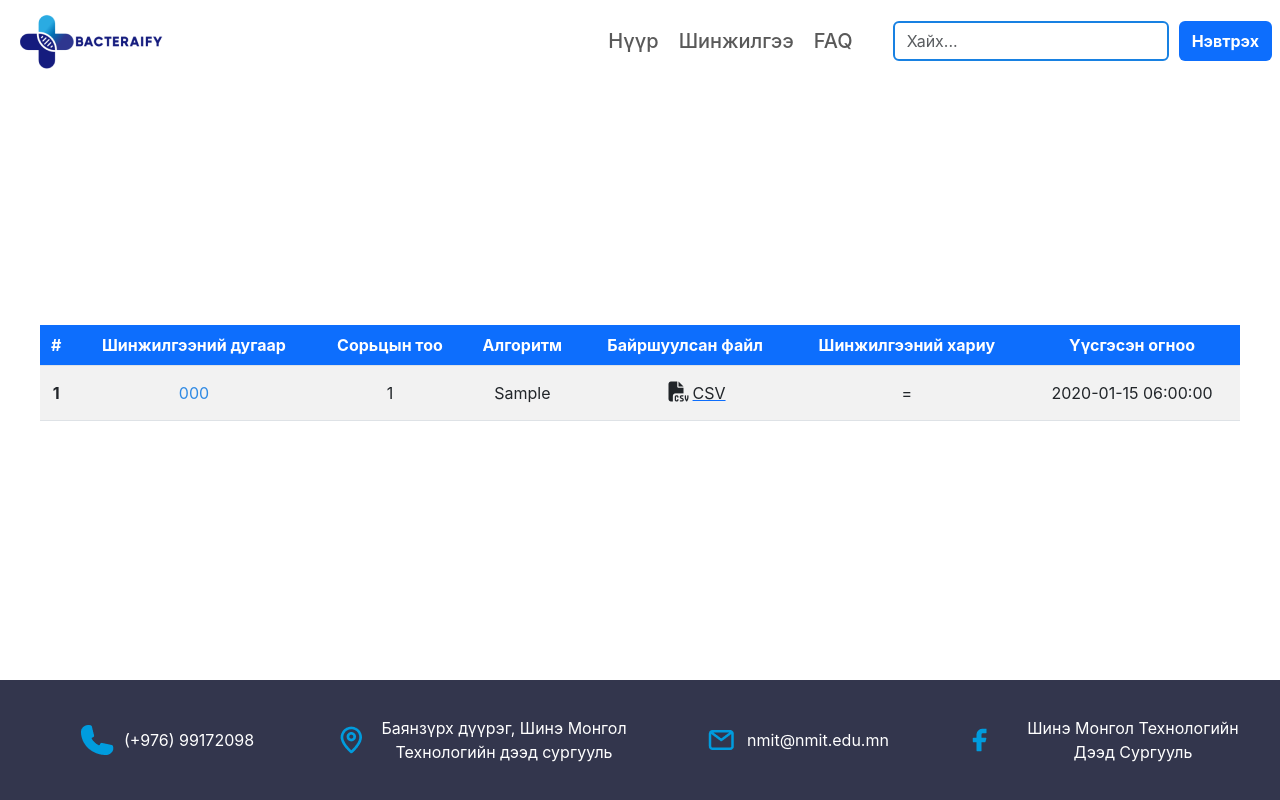
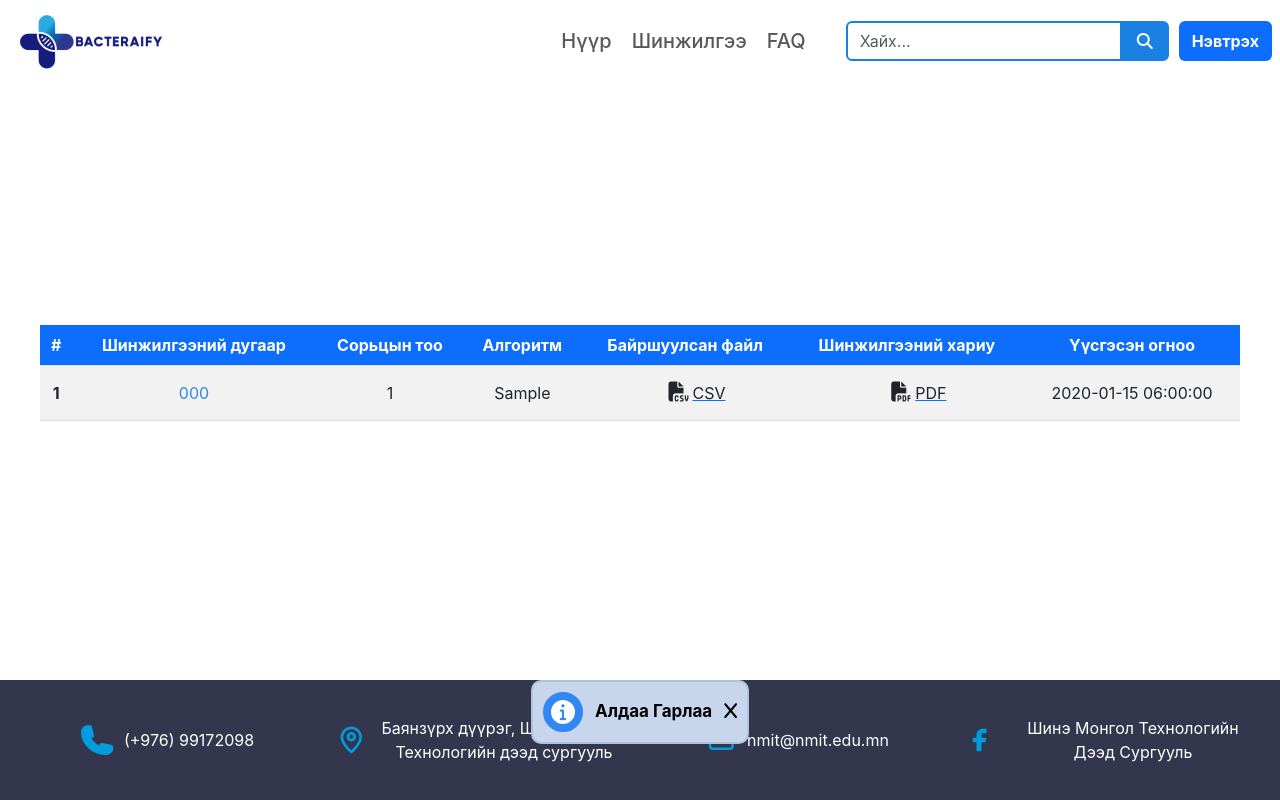
Before and after one commit to nrnbt/bacteraify, a Django app: page /surveys/ in a window 1280 px wide. Run offline with Django 4.2, Linux system fonts and the light colour scheme; a user stored in the database is signed in; tables that the repository leaves empty hold one stand-in row (values such as "Sample post"); one stand-in notice (Sample message) is shown; parts of the project's set-up code (start-up, migrations or seed data) failed here and were passed over; some libraries are stand-ins or nearby versions.

Commit message:
organized toaster and profile ui

```diff
--- a/core/static/css/navbar.css
+++ b/core/static/css/navbar.css
@@ -8,6 +8,31 @@
   border: 2px solid #1881E2;
   /* width: 200px; */
   width: 100%;
+}
+
+.search-input:focus {
+  outline: none !important;
+}
+
+.search-btn:active {
+  outline-color: red !important;
+}
+
+.search-btn:focus, .btn:active {
+  outline: none !important;
+  box-shadow: none !important;
+}
+
+.search-btn {
+  padding: 0px !important;
+  background-color: #1881E2 !important;
+  border: 2px solid #1881E2;
+}
+
+.search-btn .input-group-text {
+  background-color: #1881E2 !important;
+  border: 2px solid #1881E2;
+  color: white;
 }
 
 .container-fluid {
--- a/core/static/css/toaster.css
+++ b/core/static/css/toaster.css
@@ -1,8 +1,7 @@
 .toaster {
-  visibility: hidden; /* Initially hidden */
+  visibility: visible;
   min-width: 250px;
   margin-left: -125px;
-  color: white;
   text-align: center;
   border-radius: 2px;
   padding: 16px;
@@ -13,17 +12,60 @@
 }
 
 .error {
-  background-color: red;
+  display: flex;
+  justify-content: space-between;
+  align-items: center;
+  background-color: #f0bca9;
+  border: 2px solid #dd927d;
+  border-radius: 10px;
+  padding: 10px;
   height: 100%;
+  margin-bottom: 10px;
   width: 100%;
   font-size: 17px;
+  color: black;
 }
 
-.info {
-  background-color: blue;
+.close-btn {
+  cursor: pointer;
+  color: black;
+}
+
+.error-icon-container {
+  border: 8px solid #ff4e57;
+  color: #ff4e57;
+  height: 40px;
+  width: 40px;
+  border-radius: 1000px;
+  background-color: white;
+  justify-content: center;
+  align-items: center;
+}
+
+.info-toast {
+  display: flex;
+  justify-content: space-between;
+  align-items: center;
+  background-color: #c7d6ec;
+  border: 2px solid #afc3df;
+  border-radius: 10px;
+  padding: 10px;
   height: 100%;
+  margin-bottom: 10px;
   width: 100%;
   font-size: 17px;
+  color: black;
+}
+
+.info-icon-container {
+  border: 8px solid #3188f2;
+  color: #3188f2;
+  height: 40px;
+  width: 40px;
+  border-radius: 1000px;
+  background-color: white;
+  justify-content: center;
+  align-items: center;
 }
 
 /* Show the toaster */
--- a/core/static/js/download-survey-result.js
+++ b/core/static/js/download-survey-result.js
@@ -4,7 +4,6 @@ const downloadPdf = (surveyId) => {
   const currentLocation = window.location.href
   const url = new URL('download-result', currentLocation)
 
-  let fetchUrl
   if (test) {
     const idx = '{{ index }}'
     url.pathname = `/test/download/?result=${idx}`
@@ -76,5 +75,6 @@ const generatePDF = (htmlContent) => {
     btn = document.getElementById('loadingButton')
     btn.classList.remove('loading')
     pdf.save(surveyNumber + '.pdf')
+    hiddenContainer.style.display = 'none'
   })
 }
--- a/core/templates/components/navbar.html
+++ b/core/templates/components/navbar.html
@@ -25,8 +25,13 @@
     </li>
   </ul>
   <div class="flex gap-10 search-container">
-    <form class="flex w-full" for="search">
+    <form class="flex w-full input-group" for="search">
       <input class="form-control search-input" type="search" placeholder="Хайх...">
+      <button class="input-group-append btn search-btn">
+        <span class="input-group-text">
+          <i class="fa-solid fa-magnifying-glass"></i>
+        </span>
+      </button>
     </form>
     {% if user.is_authenticated and not user.is_superuser %}
     <div class="dropdown">
@@ -34,10 +39,23 @@
         <i class="fa-solid fa-user"></i>
       </button>
       <div class="dropdown-content">
-        <h3 class="border-b">{{ user.email }}</h3>
-        <a class="border-b" href="{% url 'surveys' %}">Шинжилгээний түүх</a>
-        <a class="border-b" href="{% url 'search-survey' %}">Шинжилгээ хайх</a>
-        <a href="{% url 'logout' %}">Гарах</a>
+        <div class="profile">
+          {{ user.username }}
+          <div class="email">{{ user.email }}</div>
+        </div>
+        <hr class="solid divider">
+        <a dropdown-item" href="{% url 'surveys' %}">
+          <i class="fa-solid fa-clock-rotate-left"></i>
+          <div>Шинжилгээний түүх</div>
+        </a>
+        <a href="{% url 'search-survey' %}">
+          <i class="fa-solid fa-magnifying-glass"></i>
+          <div>Шинжилгээ хайх</div>
+        </a>
+        <a class="dropdown-item" href="{% url 'logout' %}">
+          <i class="fa-solid fa-right-from-bracket"></i>
+          <div>Гарах</div>
+        </a>
       </div>
     </div>
     {% else %}
--- a/core/templates/components/surveys-table.html
+++ b/core/templates/components/surveys-table.html
@@ -37,9 +37,9 @@
             {% endif %}
           </td>
           <td class="text-center text-dark align-middle">
-            {% if survey.resultFileName %}
-              <button class="btn btn-link mb-0 px-0 ms-4">
-                <a class="text-dark"  href="#" onclick="downloadPdf('{{ survey.id|urlencode }}')">
+            {% if survey.cnnPredFileName or survey.svmPredFileName or survey.rnnPredFileName %}
+              <button id="loadingButton"  class="btn btn-link mb-0 px-0 ms-4" onclick="downloadPdf('{{ survey.id|urlencode }}')">
+                <a class="text-dark"  href="#">
                   <i class="fas fa-file-pdf text-lg me-1"></i>PDF
                 </a>
               </button>
--- a/core/templates/components/toaster.html
+++ b/core/templates/components/toaster.html
@@ -8,19 +8,38 @@
                 toaster.classList.remove('show-toaster');
               }, 2900)
           })
+          $(document).ready(function() {
+            $(".close-btn").on("click", function() {
+              $(this).closest(".error").hide();
+            });
+          });
         </script>
     {% endfor %}
 {% endif %}
 <div class="toaster">
   {% if messages %}
-  {% for message in messages %}
-    {% if message.tags == 'error' %}
-      <div class="error">{{ message }}</div>
-    {% else %}
-      <div class="info">{{ message }}</div>
-    {% endif %}
-  {% endfor %}
-  {% else %}
-    <div class="error">Алдаа Гарлаа</div>
+    {% for message in messages %}
+      {% if message.tags == 'error' %}
+        <div class="error">
+          <div class="error-icon-container">
+            <i class="fa-solid fa-exclamation"></i>
+          </div>
+          <div style="font-weight: bold;">{{ message }}</div>
+          <a class="close-btn">
+            <i class="fa-solid fa-x"></i>
+          </a>
+        </div>
+      {% else %}
+      <div class="info-toast">
+        <div class="info-icon-container">
+          <i class="fa-solid fa-info" style="color: #3188f2;"></i>
+        </div>
+        <div style="font-weight: bold;">Алдаа Гарлаа</div>
+        <a class="close-btn">
+          <i class="fa-solid fa-x"></i>
+        </a>
+      </div>
+      {% endif %}
+    {% endfor %}
   {% endif %}
 </div>
```
Also changed, not shown: core/static/css/dropdown.css (+66 -11 lines).
